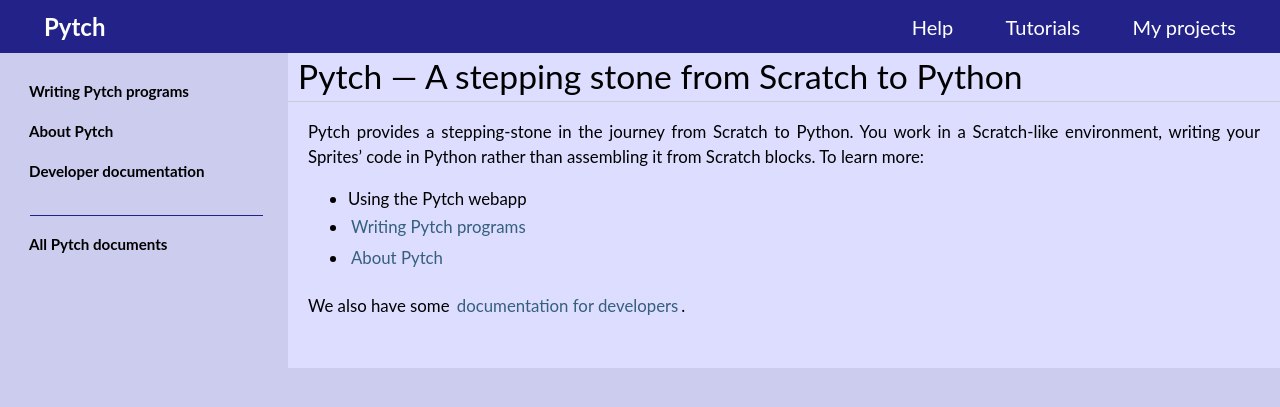
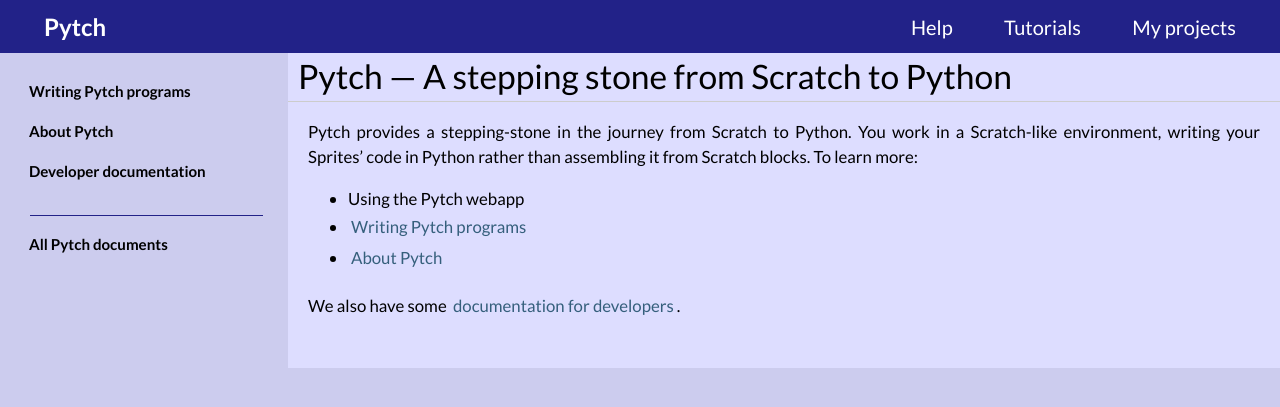
Before and after one commit to pytchlang/pytch-website, a Sphinx documentation site: the page built from source/index.rst, in a window 1280 px wide. Shown: the top 407 px of the page. Built offline with Sphinx 7.4.7, drawn with Linux system fonts in a browser that asks for light colours; pages that are not in the unit, such as notebooks, are missing from menus.

Commit message:
Import Google's stylesheet for Lato font

```diff
--- a/source/_static/css/pytch-classic.css
+++ b/source/_static/css/pytch-classic.css
@@ -1,3 +1,5 @@
+@import url("https://fonts.googleapis.com/css2?family=Lato:wght@400;700&display=swap");
+
 .NavBar {
   flex: 0;
   background-color: #228;
```
